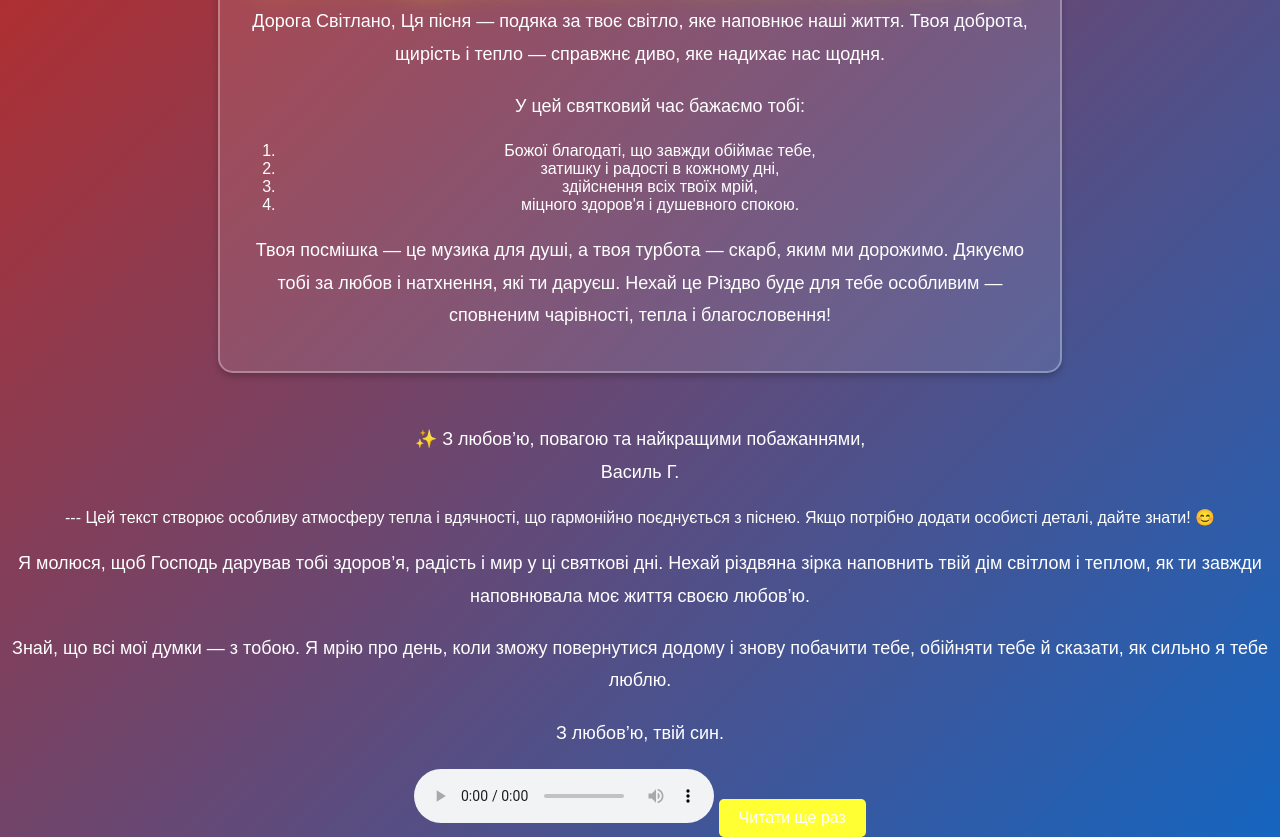
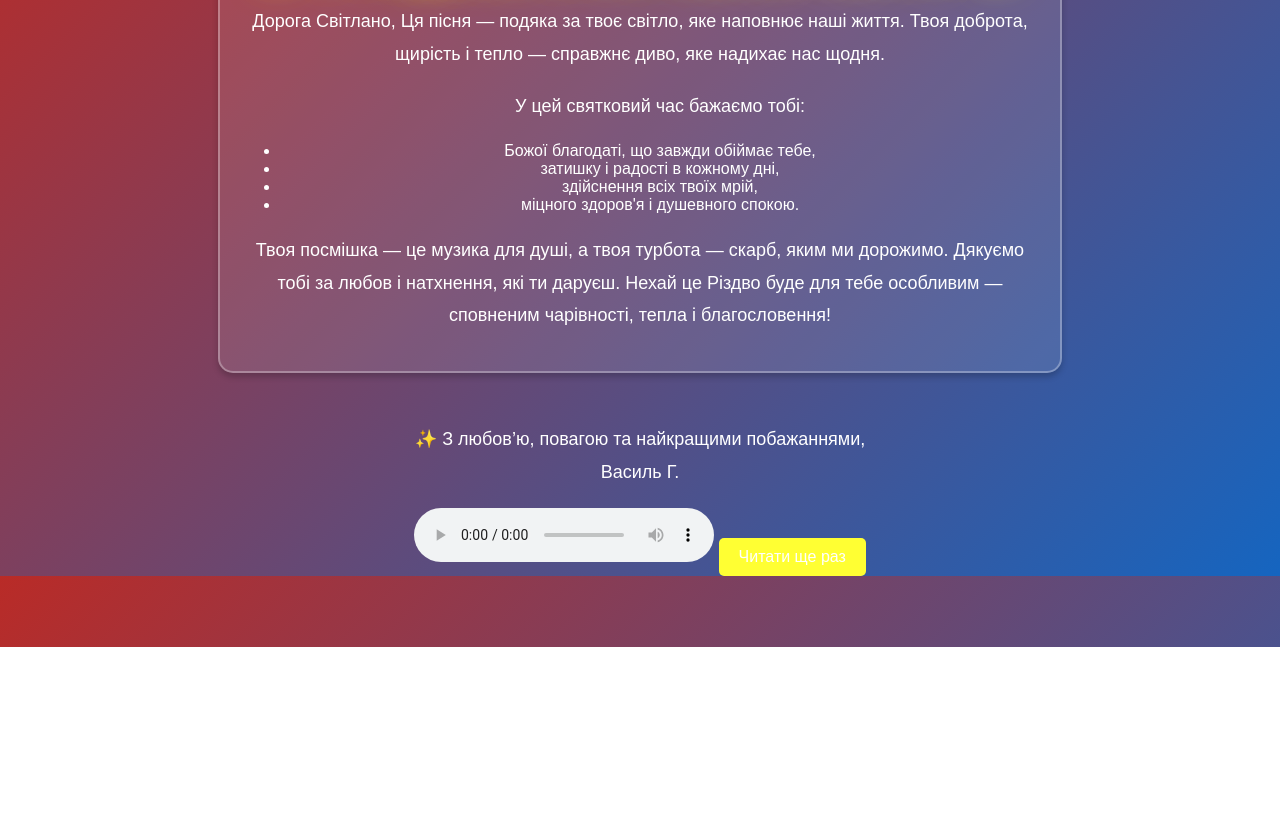
Before and after one commit to holvas/christmas-card-svieta, a plain HTML site: page index.html in a window 1280 px wide. Shown: the part 153-990 px from the top of the page. After the commit the page ends 800 px from the top, so only its background shows below. Drawn offline with Linux system fonts and the light colour scheme.

Commit message:
Update index.html

```diff
--- a/index.html
+++ b/index.html
@@ -12,13 +12,13 @@
              Дорога Світлано,
              Ця пісня — подяка за твоє світло, яке наповнює наші життя. Твоя доброта, щирість і тепло — справжнє диво, яке надихає нас щодня.
            </p>
-        <ol>
+           <ul>
              <p>У цей святковий час бажаємо тобі: </p>
              <li>Божої благодаті, що завжди обіймає тебе,</li>
              <li>затишку і радості в кожному дні,</li>
              <li>здійснення всіх твоїх мрій,</li>
              <li>міцного здоров'я і душевного спокою.</li>
-        </ol>
+           </ul>
            <p>
              Твоя посмішка — це музика для душі, а твоя турбота — скарб, яким ми дорожимо. Дякуємо тобі за любов і натхнення, які ти даруєш.
              Нехай це Різдво буде для тебе особливим — сповненим чарівності, тепла і благословення!
@@ -29,26 +29,11 @@
            Василь Г.
        </p>
 
----
-
-Цей текст створює особливу атмосферу тепла і вдячності, що гармонійно поєднується з піснею. Якщо потрібно додати особисті деталі, дайте знати! 😊
-       </p>
-       <p>
-         Я молюся, щоб Господь дарував тобі здоров’я, радість і мир у ці святкові дні. Нехай різдвяна зірка наповнить
-         твій дім світлом і теплом, як ти завжди наповнювала моє життя своєю любов’ю.
-       </p>
-      <p>
-        Знай, що всі мої думки — з тобою. Я мрію про день, коли зможу повернутися додому
-        і знову побачити тебе, обійняти тебе й сказати, як сильно я тебе люблю.
-      </p>
-      <p>З любов’ю, твій син.</p>
-
       <!-- Аудіо -->
       <audio controls>
-        <source src="baZyli-чарівне-різдво.mp3" type="audio/mpeg">
+        <source src="bazyli-чарівне-різдво.mp3" type="audio/mpeg">
         Ваш браузер не підтримує аудіо тег.
       </audio>
-
 
       <!-- Кнопка -->
       <a href="#" class="button">Читати ще раз</a>
```
Lines whose indentation alone changed are shown as unchanged.
